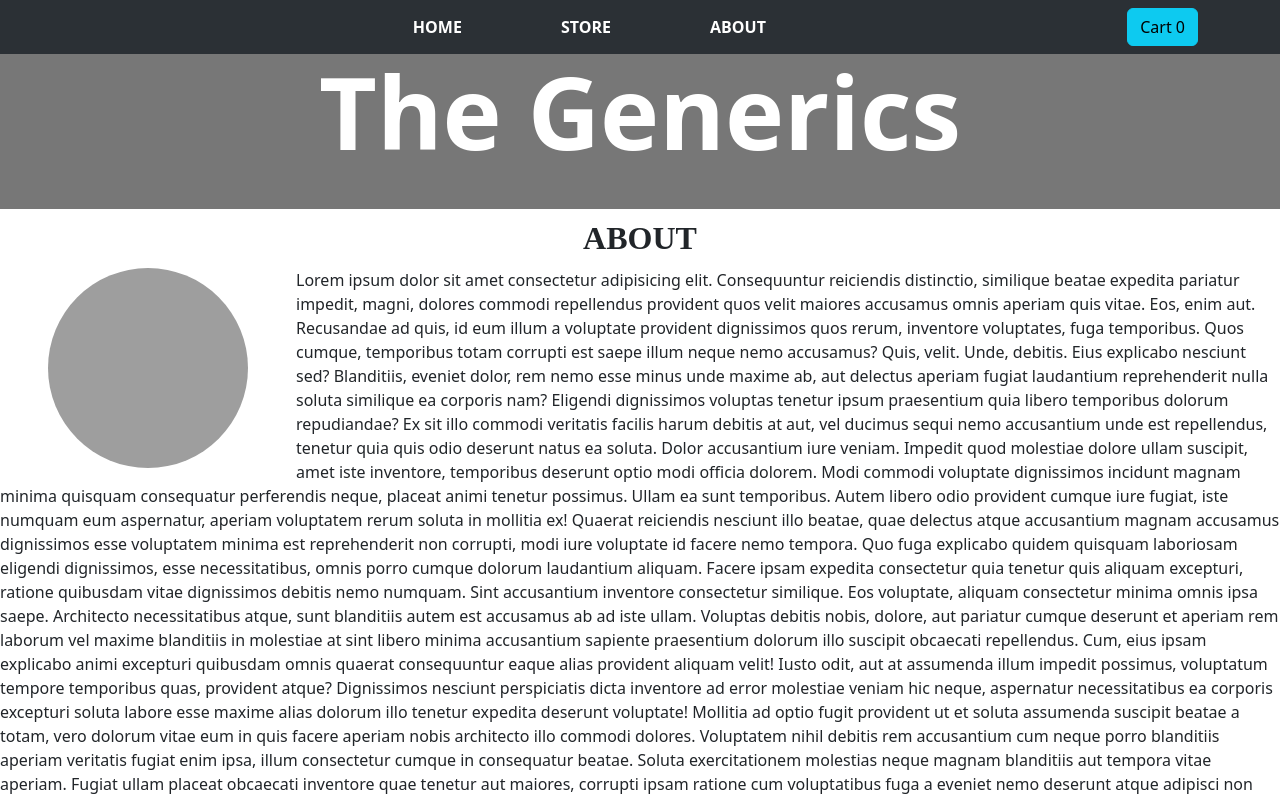
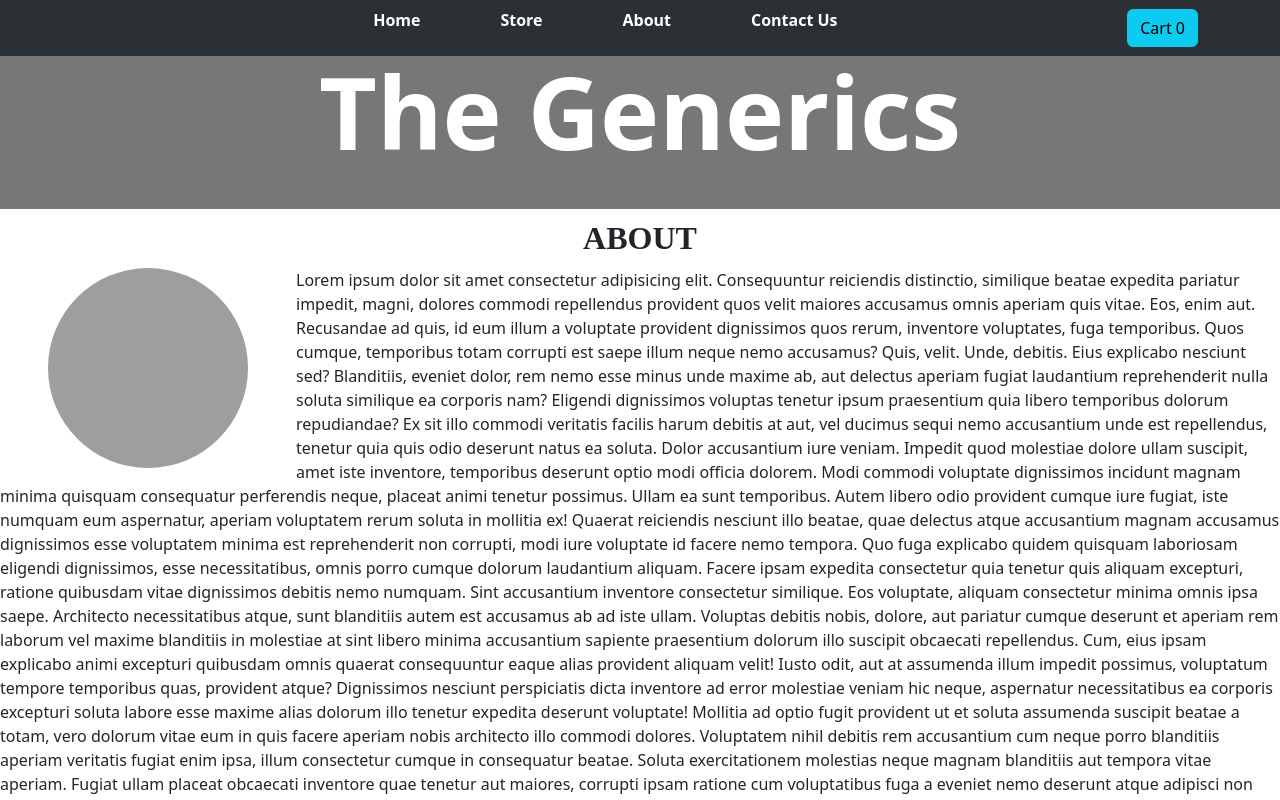
Before and after one commit to Fardeen2001/E-Commerce-App, a React (Create React App) app: page /About in a window 1280 px wide. Shown: the top 800 px of the page. Built offline with nearby package versions, Linux system fonts and the light colour scheme; grey boxes are pictures that could not be loaded.

Commit message:
contact page added and contact information is stored in firebase database

```diff
--- a/src/App.js
+++ b/src/App.js
@@ -1,6 +1,4 @@
 import { CartProvider } from "react-use-cart";
-import Header from "./Components/Header/Header";
-import Footer from "./Components/Layout/Footer";
 import { useState } from "react";
 import CartPortal from "./Components/Cart/CartPortal";
 import About from "./Components/Layout/About/About";
@@ -8,14 +6,30 @@ import { BrowserRouter as Router, Route, Routes } from "react-router-dom";
 import STORE from "./Components/Layout/Store/Store";
 import Home from "./Components/Layout/Home/Home";
 import NavBar from "./Components/Header/Navbar";
+import Contact from "./Components/Layout/Contact/Contact";
 
 function App() {
   const [cart, Setcart] = useState(false);
+
   const showCartHandler = () => {
     Setcart(true);
   };
   const hideCartHandler = () => {
     Setcart(false);
+  };
+  const addContactHandler = async (contactData) => {
+    const response = await fetch(
+      "https://e-commerce-11a6c-default-rtdb.asia-southeast1.firebasedatabase.app/contact.json",
+      {
+        method: "POST",
+        body: JSON.stringify(contactData),
+        headers: {
+          "content-type": "application/json",
+        },
+      }
+    );
+    const data = response.json();
+    console.log(data);
   };
   return (
     <CartProvider>
@@ -31,6 +45,11 @@ function App() {
               element={<STORE onShow={showCartHandler} />}
             />
             <Route exact path="/About" element={<About />} />
+            <Route
+              exact
+              path="/Contact"
+              element={<Contact onAddContact={addContactHandler} />}
+            />
           </Routes>
         </main>
       </Router>
--- /dev/null
+++ b/src/Components/Header/NavBar.module.css
@@ -0,0 +1,22 @@
+.header ul {
+  display: flex;
+  justify-content: center;
+  align-items: center;
+  gap: 5%;
+}
+.header li {
+  margin: 0 1rem;
+  list-style: none;
+}
+.header a {
+  color: white;
+  text-decoration: none;
+  font-weight: bold;
+}
+.header a:hover,
+.header a:active,
+.header a.active {
+  color: #95bcf0;
+  padding-bottom: 0.25rem;
+  border-bottom: 4px solid #95bcf0;
+}
--- a/src/Components/Header/Navbar.js
+++ b/src/Components/Header/Navbar.js
@@ -1,6 +1,7 @@
 import React from "react";
 import Container from "react-bootstrap/Container";
 import Navbar from "react-bootstrap/Navbar";
+import classes from "./NavBar.module.css";
 import Button from "react-bootstrap/Button";
 import { NavLink } from "react-router-dom";
 import { useCart } from "react-use-cart";
@@ -15,44 +16,29 @@ const NavBar = (props) => {
       style={{ backgroundColor: "#000", color: "#fff" }}
     >
       <Container>
-        <Container
-          style={{
-            display: "flex",
-            justifyContent: "center",
-            alignItems: "center",
-            gap: "10%",
-          }}
-        >
-          <NavLink
-            to="/Home"
-            style={{
-              textDecoration: "none",
-              color: "#fff",
-              fontWeight: "bold",
-            }}
-          >
-            HOME
-          </NavLink>
-          <NavLink
-            to="/Store"
-            style={{
-              textDecoration: "none",
-              color: "#fff",
-              fontWeight: "bold",
-            }}
-          >
-            STORE
-          </NavLink>
-          <NavLink
-            to="/About"
-            style={{
-              textDecoration: "none",
-              color: "#fff",
-              fontWeight: "bold",
-            }}
-          >
-            ABOUT
-          </NavLink>
+        <Container className={classes.header}>
+          <ul>
+            <li>
+              <NavLink activeClassName={classes.active} to="/Home">
+                Home
+              </NavLink>
+            </li>
+            <li>
+              <NavLink activeClassName={classes.active} to="/Store">
+                Store
+              </NavLink>
+            </li>
+            <li>
+              <NavLink activeClassName={classes.active} to="/About">
+                About
+              </NavLink>
+            </li>
+            <li>
+              <NavLink activeClassName={classes.active} to="/Contact">
+                Contact Us
+              </NavLink>
+            </li>
+          </ul>
         </Container>
         <Navbar.Toggle />
         <Navbar.Collapse
@@ -61,7 +47,7 @@ const NavBar = (props) => {
         >
           <Button variant="info" onClick={props.onShow}>
             Cart <span>{totalItems}</span>
-          </Button>{" "}
+          </Button>
         </Navbar.Collapse>
       </Container>
     </Navbar>
--- /dev/null
+++ b/src/Components/Layout/Contact/Contact.js
@@ -0,0 +1,62 @@
+import React, { useRef } from "react";
+import { Container } from "react-bootstrap";
+import Button from "react-bootstrap/Button";
+import Form from "react-bootstrap/Form";
+import Header from "../../Header/Header";
+import Footer from "../Footer";
+const Contact = (props) => {
+  const nameRef = useRef("");
+  const emailRef = useRef("");
+  const numberRef = useRef("");
+  const submitHandler = (e) => {
+    e.preventDefault();
+    const contactData = {
+      name: nameRef.current.value,
+      email: emailRef.current.value,
+      phNumber: numberRef.current.value,
+    };
+    props.onAddContact(contactData);
+  };
+  return (
+    <>
+      <Header />
+      <Form onSubmit={submitHandler}>
+        <Container className="m-5">
+          <Form.Group className="mb-3" controlId="formBasicName">
+            <Form.Label>Name</Form.Label>
+            <Form.Control
+              type="text"
+              placeholder="Enter Your name"
+              ref={nameRef}
+            />
+          </Form.Group>
+          <Form.Group className="mb-3" controlId="formBasicEmail">
+            <Form.Label>Email address</Form.Label>
+            <Form.Control
+              type="email"
+              placeholder="Enter email"
+              ref={emailRef}
+            />
+            <Form.Text className="text-muted">
+              We'll never share your email with anyone else.
+            </Form.Text>
+          </Form.Group>
+          <Form.Group className="mb-3" controlId="formBasicNumber">
+            <Form.Label>Phone Number</Form.Label>
+            <Form.Control
+              type="number"
+              placeholder="Enter Number"
+              ref={numberRef}
+            />
+          </Form.Group>
+          <Button variant="primary" type="submit">
+            Submit
+          </Button>
+        </Container>
+      </Form>
+      <Footer />
+    </>
+  );
+};
+
+export default Contact;
```
